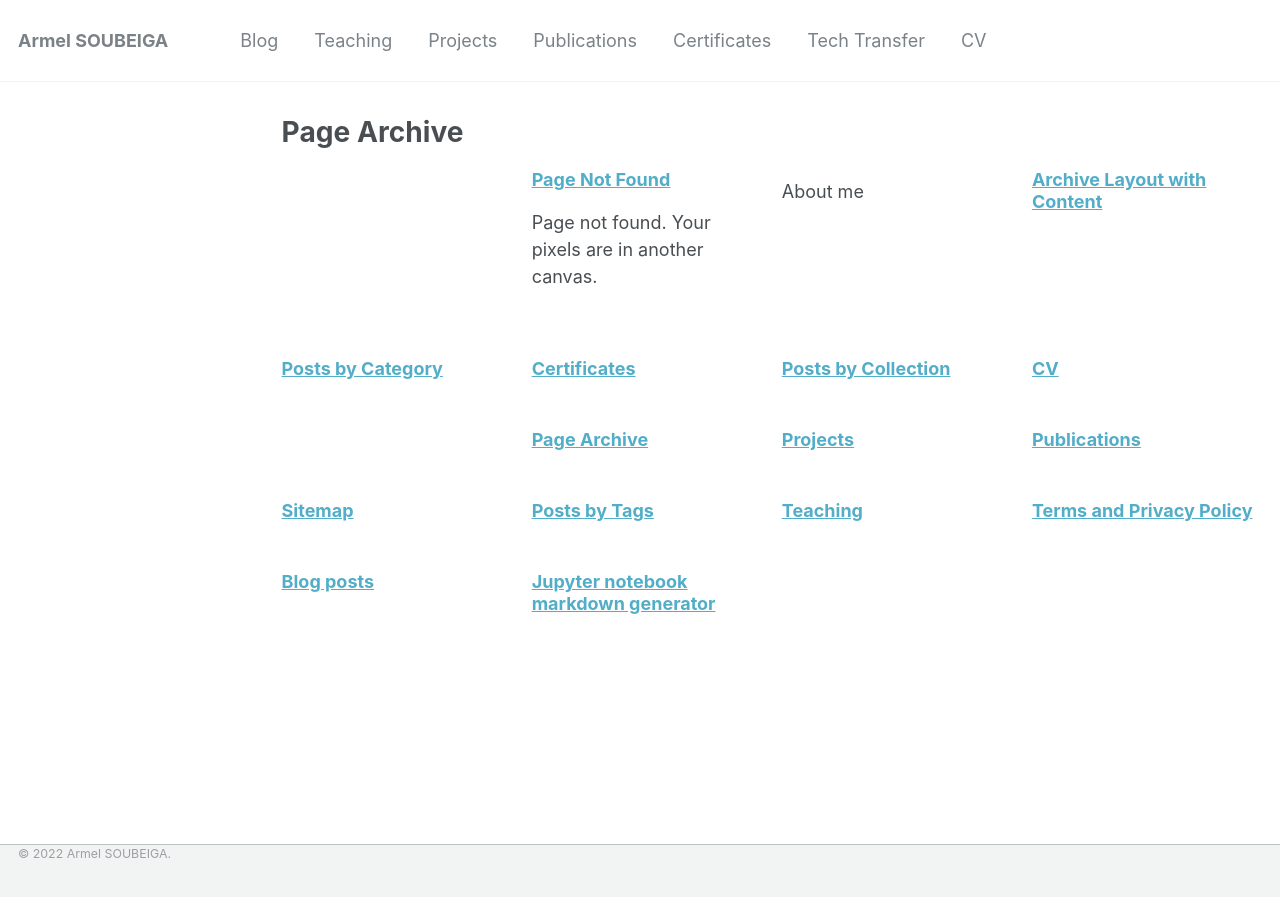
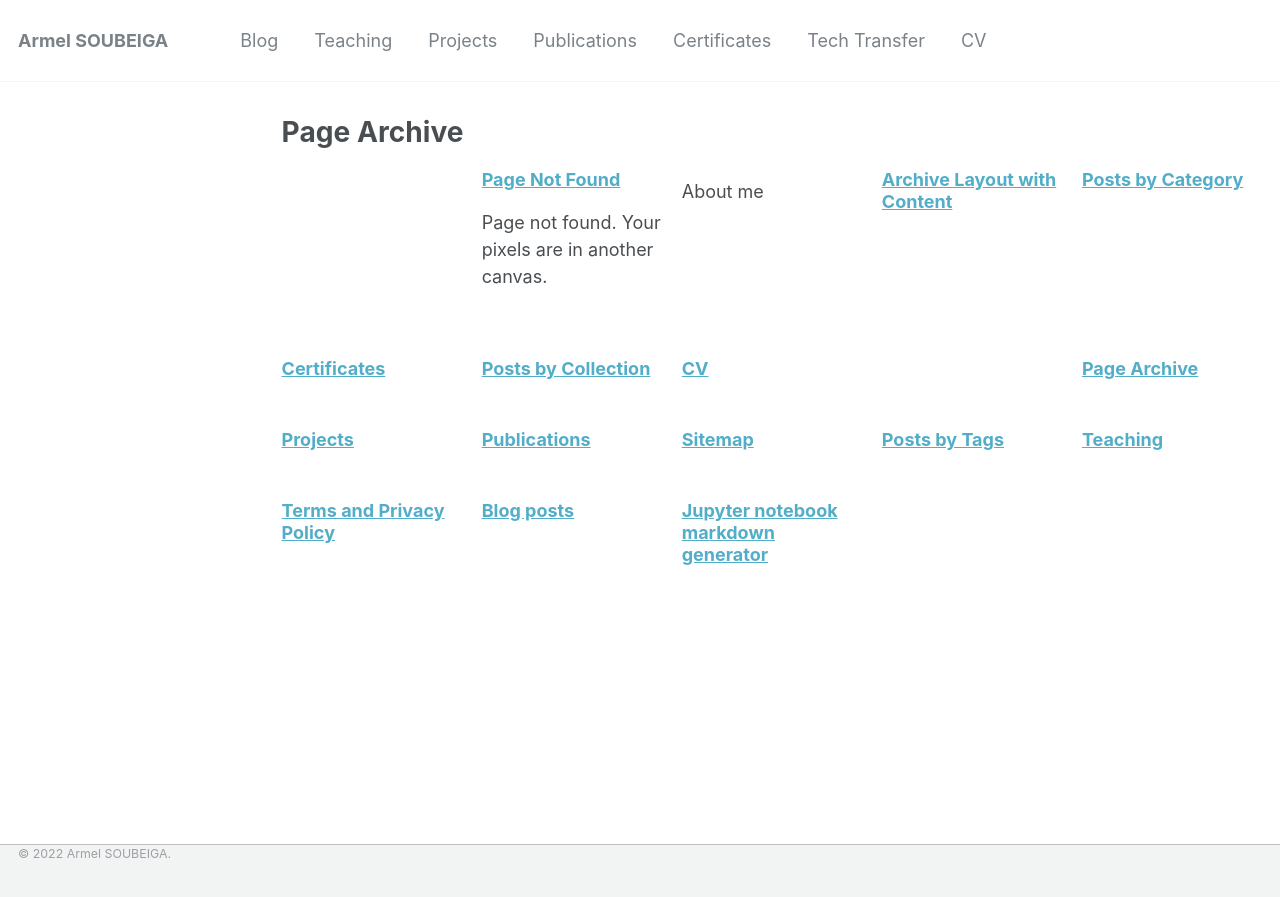
Before and after one commit to armelsoubeiga/neweb, a Jekyll site: the page built from _pages/page-archive.html, in a window 1280 px wide. Shown: the top 897 px of the page. Built offline with Jekyll 4.4.1, drawn with Linux system fonts in a browser that asks for light colours.

Commit message:
Update _archive.scss

```diff
--- a/_sass/_archive.scss
+++ b/_sass/_archive.scss
@@ -138,7 +138,7 @@
   @include breakpoint($medium) {
     margin-left: 0; /* reset before mixin does its thing*/
     margin-right: 0; /* reset before mixin does its thing*/
-    @include gallery(2.5 of 10);
+    @include gallery(2 of 10);
 
     .archive__item-teaser {
       max-height: 120px;
```
